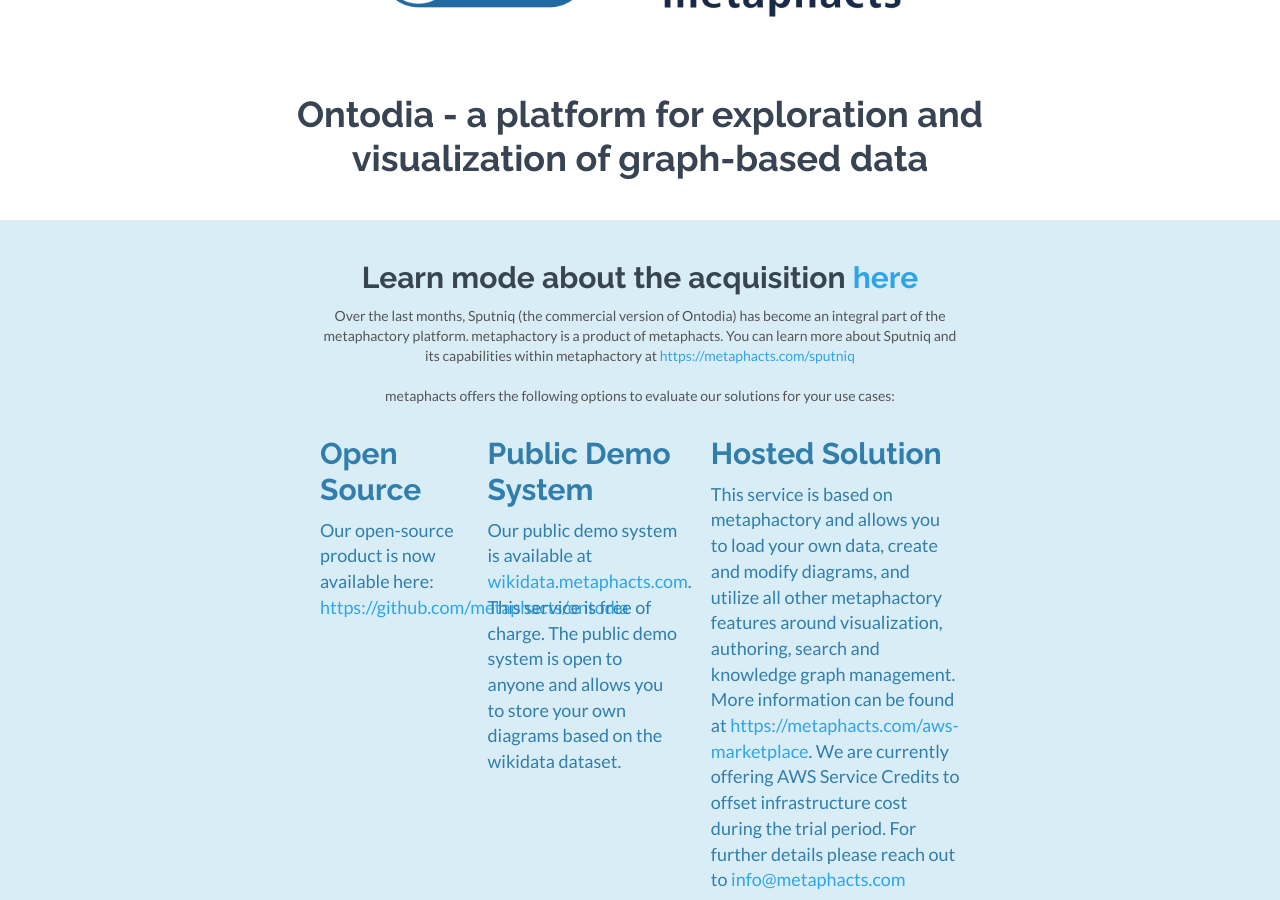
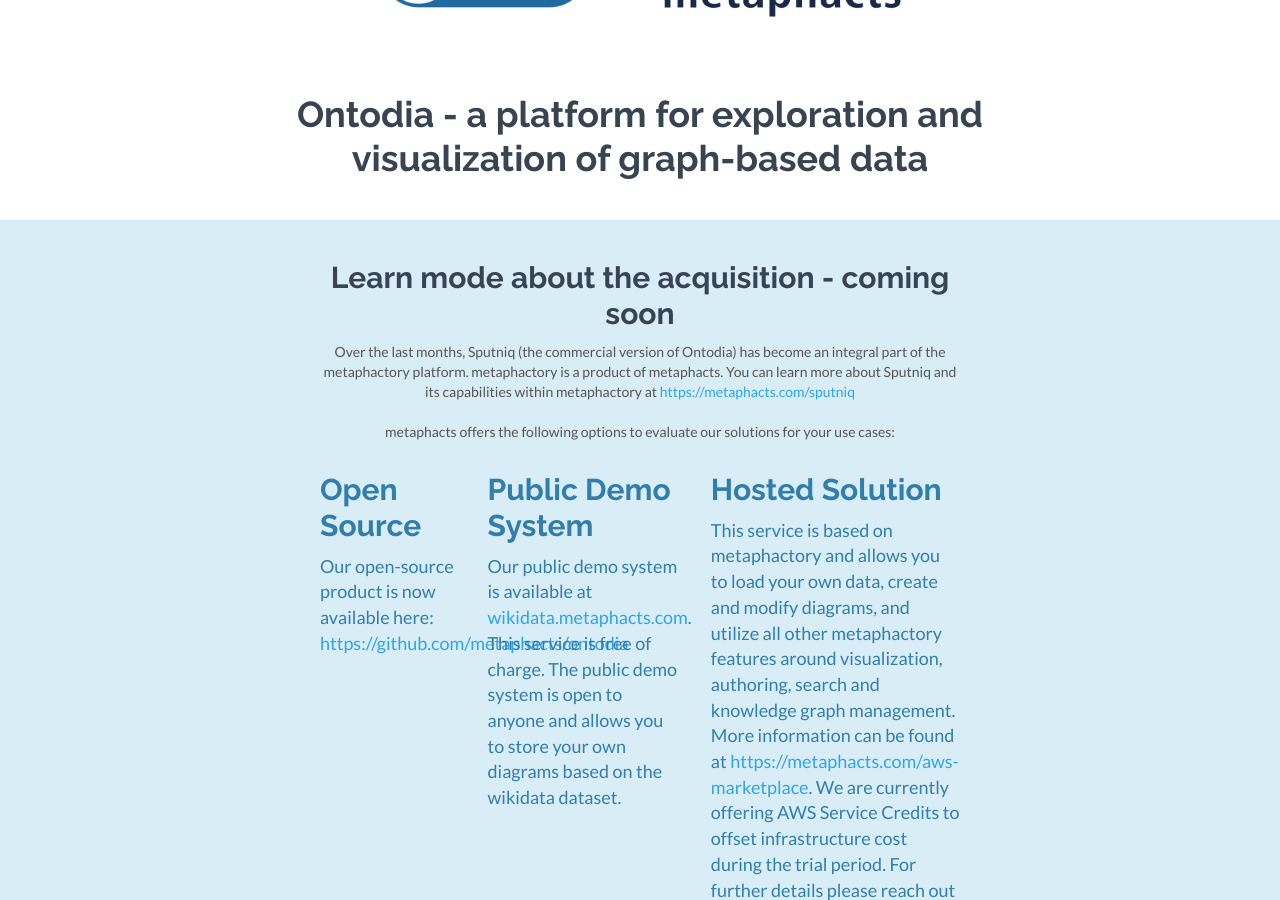
Before and after one commit to ontodia-org/ontodia-org.github.io, a Jekyll site: the page built from index.html, in a window 1280 px wide and 900 px high, scrolled down 426 px. Built offline with Jekyll 4.4.1, drawn with Linux system fonts in a browser that asks for light colours; nearby versions of some CDN libraries; comment, search, counter and statistics services are not loaded.

Commit message:
Update index.html

```diff
--- a/index.html
+++ b/index.html
@@ -9,7 +9,7 @@
     <h1 class="text-center" style="margin-bottom:20px;">Ontodia - a platform for exploration and visualization of graph-based data</h1>
 </div>
 <div class="container-fluid bg-info text-center" style="padding-top:20px;padding-bottom:20px;padding-left:25%; padding-right:25%;">
-    <h2 class="text-center">Learn mode about the acquisition <a href="https://metaphacts.com/news/99-metaphacts-acquires-vismart">here</a></h2>
+    <h2 class="text-center">Learn mode about the acquisition - coming soon<!--<a href="https://metaphacts.com/news/99-metaphacts-acquires-vismart">here</a>--></h2>
     <p>Over the last months, Sputniq (the commercial version of Ontodia) has become an integral part of the metaphactory platform. metaphactory is a product of metaphacts.
     You can learn more about Sputniq and its capabilities within metaphactory at <a href="https://metaphacts.com/sputniq">https://metaphacts.com/sputniq</a>
     <br/><br/>metaphacts offers the following options to evaluate our solutions for your use cases:</p>
```
